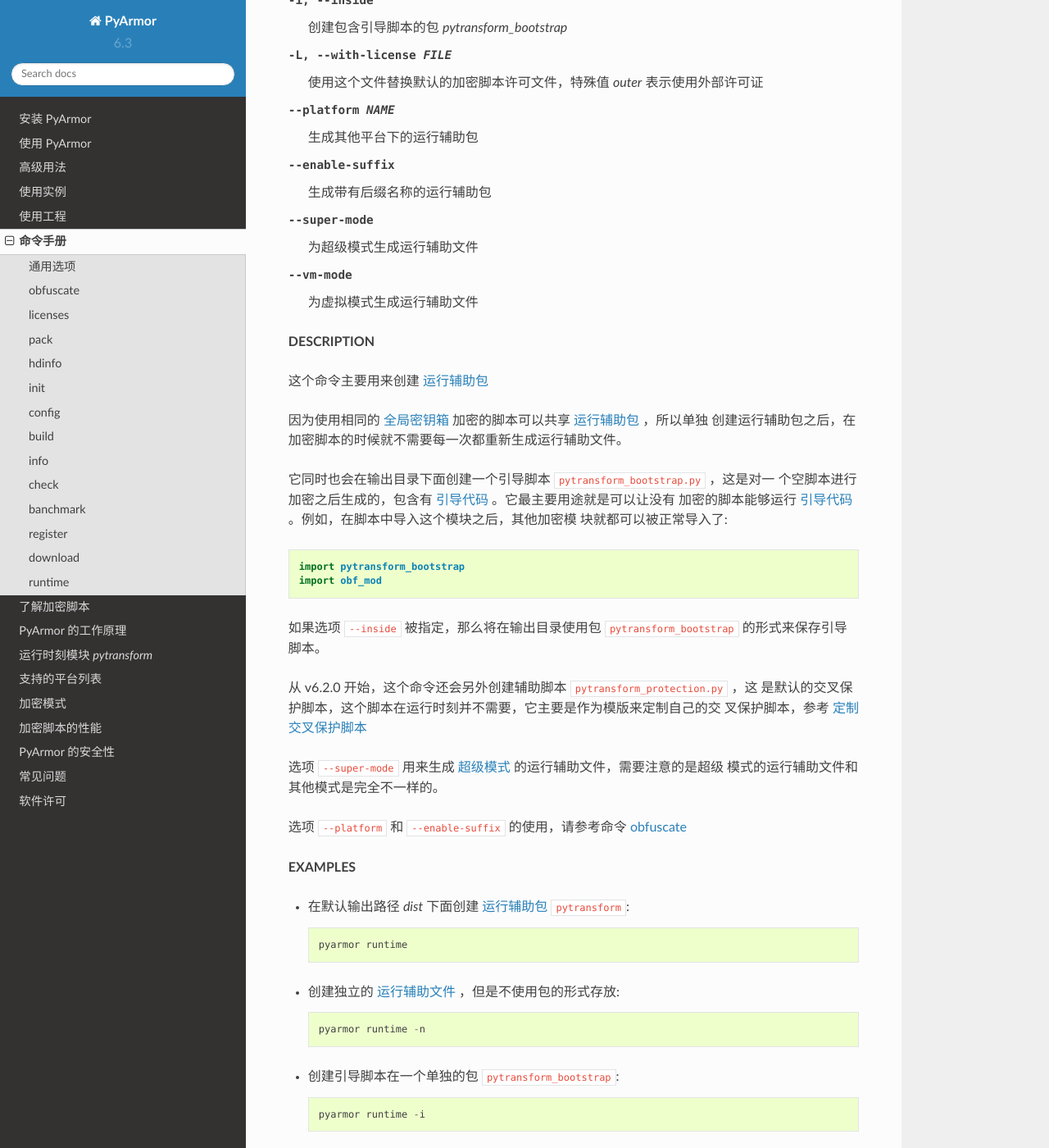
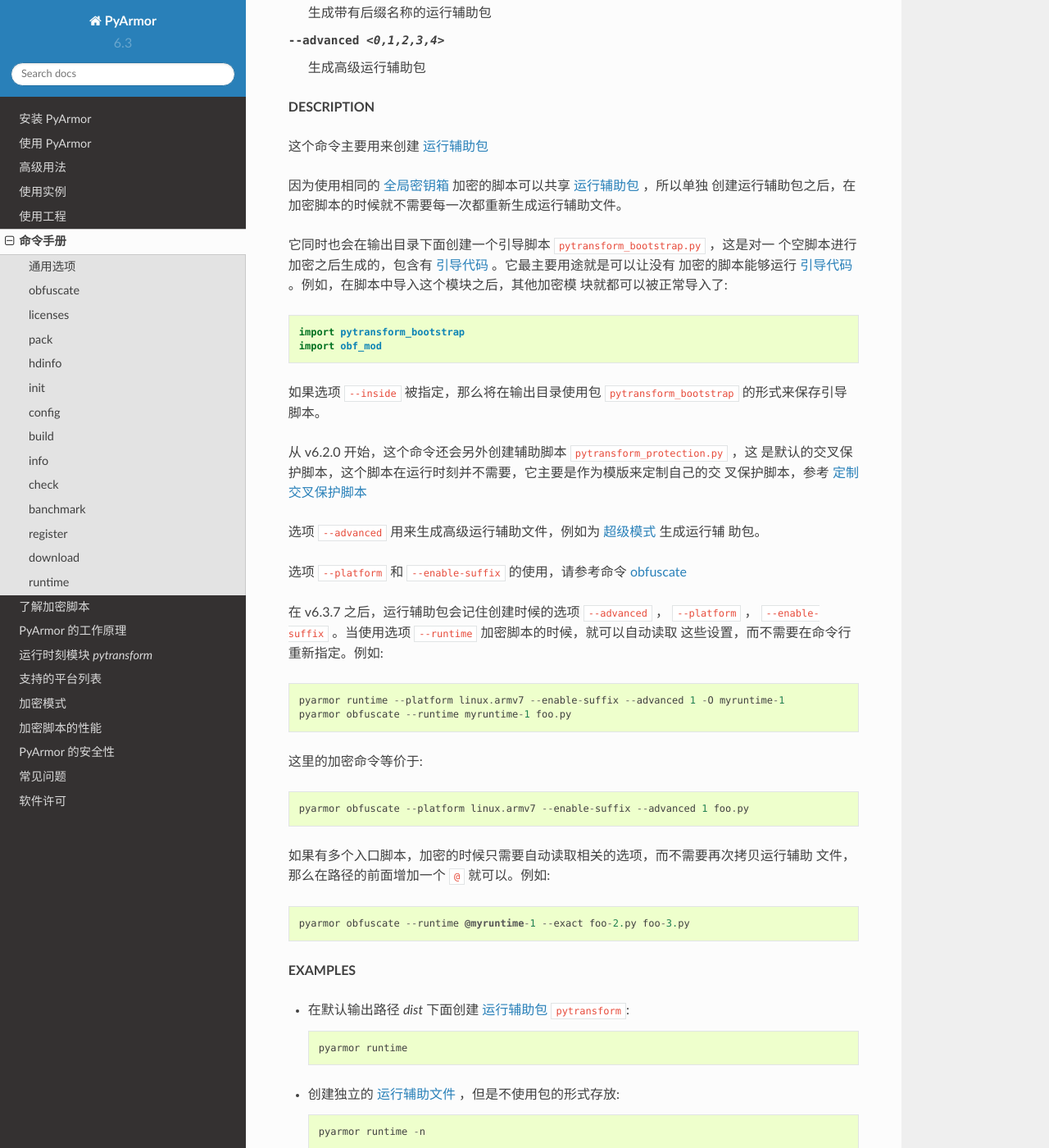
Before and after one commit to dashingsoft/pyarmor-docs-zh, a Sphinx documentation site: the page built from docs/man.rst, in a window 1280 px wide and 1400 px high, scrolled down 25766 px. Shown: the whole window at 82% size. Built offline with Sphinx 7.4.7 and the Read the Docs theme 2.0.0, drawn with Linux system fonts in a browser that asks for light colours; some of the changed text lies outside the part shown.

Commit message:
Document usage of --runtime

```diff
--- a/docs/man.rst
+++ b/docs/man.rst
@@ -96,6 +96,7 @@
 --restrict <0,1,2,3,4>          设置约束模式
 --package-runtime <0,1>         是否把运行文件保存为包的形式
 --no-runtime                    不生成任何运行辅助文件，只加密脚本
+--runtime [@]PATH               使用预先生成的运行辅助包
 --bootstrap <0,1,2,3>           如何生成引导代码
 --enable-suffix                 生成带有后缀名称的运行辅助包
 --obf-code <0,1,2>              指定代码加密模式
@@ -162,6 +163,8 @@
 
 如果启用了超级加密模式，这是一种和以前有很大区别的模式，下面的运行辅助文件和引导
 代码都不存在，只有一个运行需要的扩展模块 `pytransform.pyd` 或者 `pytransform.so`
+
+关于选项 ``--runtime`` 的用法，请参考命令 `runtime`_
 
 **运行辅助文件**
 
@@ -293,6 +296,12 @@
 
     pyarmor obfuscate --cross-protection build/pytransform_protection.py \
                       --with-license outer --advanced 2 foo.py
+
+* 使用预先生成的运行辅助包来加密脚本::
+
+    pyarmor runtime --advanced 2 --with-license outer -O myruntime-1
+    pyarmor obfuscate --runtime myruntime-1 --with-license licenses/r001/license.lic foo.py
+    pyarmor obfuscate --runtime @myruntime-1 --exact foo-2.py foo-3.py
 
 .. _licenses:
 
@@ -721,6 +730,7 @@
 -B, --force                     强制加密所有脚本，默认情况只加密上次构建之后修改过的脚本
 -r, --only-runtime              只生成运行依赖文件
 -n, --no-runtime                只加密脚本，不要生成运行依赖文件
+--runtime [@]PATH               使用预先生成的运行辅助包
 -O, --output OUTPUT             输出路径，如果设置，那么工程属性里面的输出路径就无效
 --platform NAME                 指定加密脚本的运行平台，仅用于跨平台发布
 --package-runtime <0,1>         是否保存运行文件为包的形式
@@ -739,6 +749,8 @@
 引导代码总是会使用绝对导入的方式。
 
 选项 ``--platform`` 和 ``--package-runtime`` 的使用，请参考命令 `obfuscate`_
+
+选项 ``--runtime`` 的使用，请参考命令 `runtime`_
 
 **示例**
 
@@ -939,8 +951,7 @@
 -L, --with-license FILE       使用这个文件替换默认的加密脚本许可文件，特殊值 `outer` 表示使用外部许可证
 --platform NAME               生成其他平台下的运行辅助包
 --enable-suffix               生成带有后缀名称的运行辅助包
---super-mode                  为超级模式生成运行辅助文件
---vm-mode                     为虚拟模式生成运行辅助文件
+--advanced <0,1,2,3,4>        生成高级运行辅助包
 
 **DESCRIPTION**
 
@@ -964,10 +975,26 @@
 是默认的交叉保护脚本，这个脚本在运行时刻并不需要，它主要是作为模版来定制自己的交
 叉保护脚本，参考 :ref:`定制交叉保护脚本`
 
-选项 ``--super-mode`` 用来生成 :ref:`超级模式` 的运行辅助文件，需要注意的是超级
-模式的运行辅助文件和其他模式是完全不一样的。
+选项 ``--advanced`` 用来生成高级运行辅助文件，例如为 :ref:`超级模式` 生成运行辅
+助包。
 
 选项 ``--platform`` 和 ``--enable-suffix`` 的使用，请参考命令 `obfuscate`_
+
+在 v6.3.7 之后，运行辅助包会记住创建时候的选项 ``--advanced`` ， ``--platform``
+， ``--enable-suffix`` 。当使用选项 ``--runtime`` 加密脚本的时候，就可以自动读取
+这些设置，而不需要在命令行重新指定。例如::
+
+    pyarmor runtime --platform linux.armv7 --enable-suffix --advanced 1 -O myruntime-1
+    pyarmor obfuscate --runtime myruntime-1 foo.py
+
+这里的加密命令等价于::
+
+    pyarmor obfuscate --platform linux.armv7 --enable-suffix --advanced 1 foo.py
+
+如果有多个入口脚本，加密的时候只需要自动读取相关的选项，而不需要再次拷贝运行辅助
+文件，那么在路径的前面增加一个 ``@`` 就可以。例如::
+
+    pyarmor obfuscate --runtime @myruntime-1 --exact foo-2.py foo-3.py
 
 **EXAMPLES**
 
```
